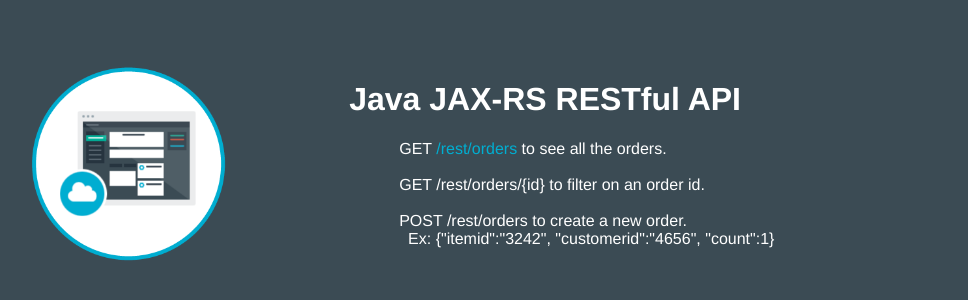
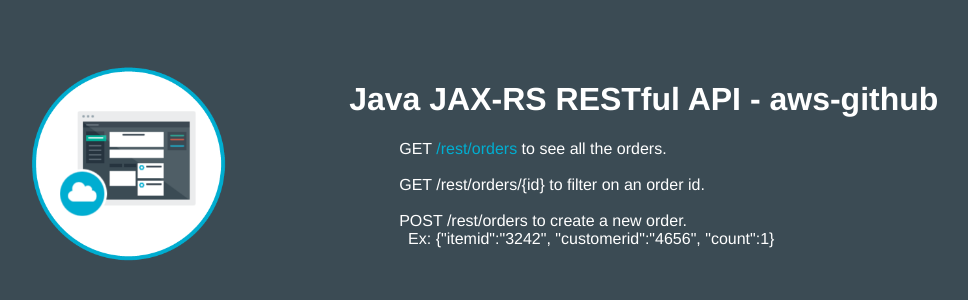
Before and after one commit to jamesxavier1983/aws-orders-api, a website: page www/index.html in a window 1280 px wide. Shown: the part 104-404 px from the top of the page, without its empty margins (113-1081 px from the left). Drawn offline with Linux system fonts and the light colour scheme.

Commit message:
Update index.html

```diff
--- a/www/index.html
+++ b/www/index.html
@@ -11,7 +11,7 @@
 			<td style='width: 30%;'><img src='images/newapp-icon.png'>
 			</td>
 			<td>
-				<h1 id = "message">Java JAX-RS RESTful API</h1>
+				<h1 id = "message">Java JAX-RS RESTful API - aws-github</h1>
 				<p class='description'>
 				GET <a href="rest/orders">/rest/orders</a> to see all the orders.
 				<br><br>
```
